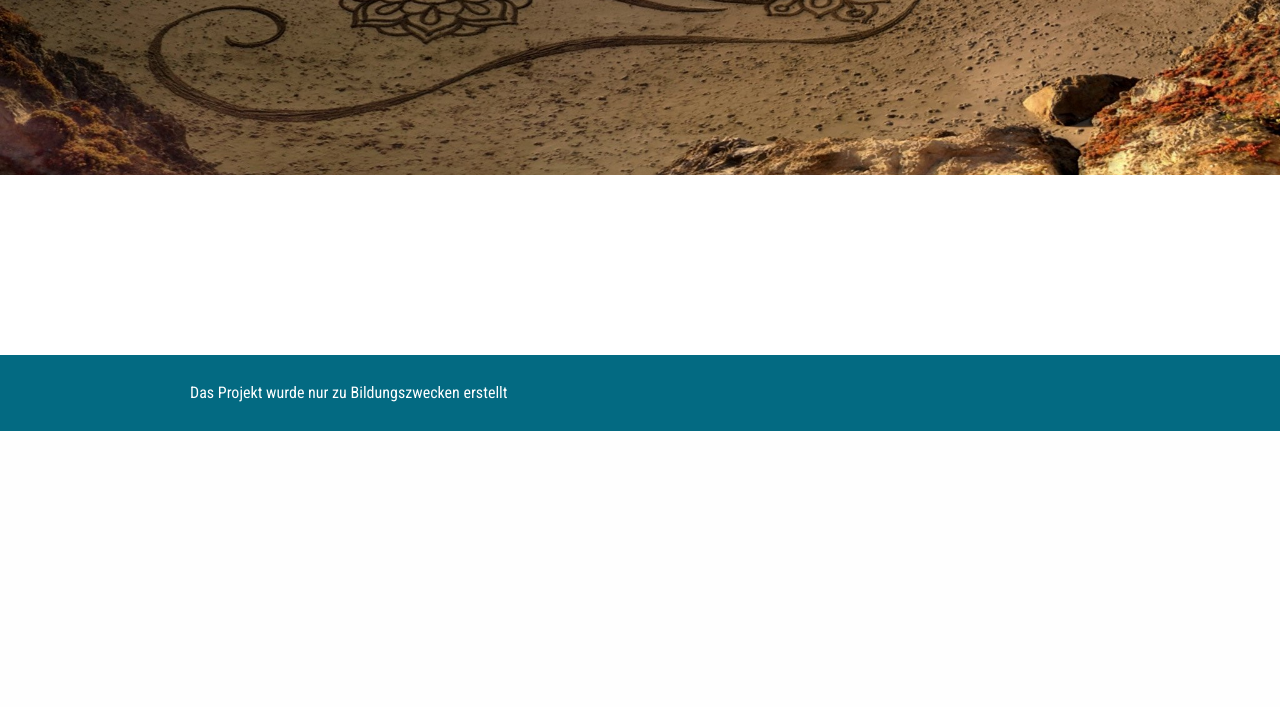
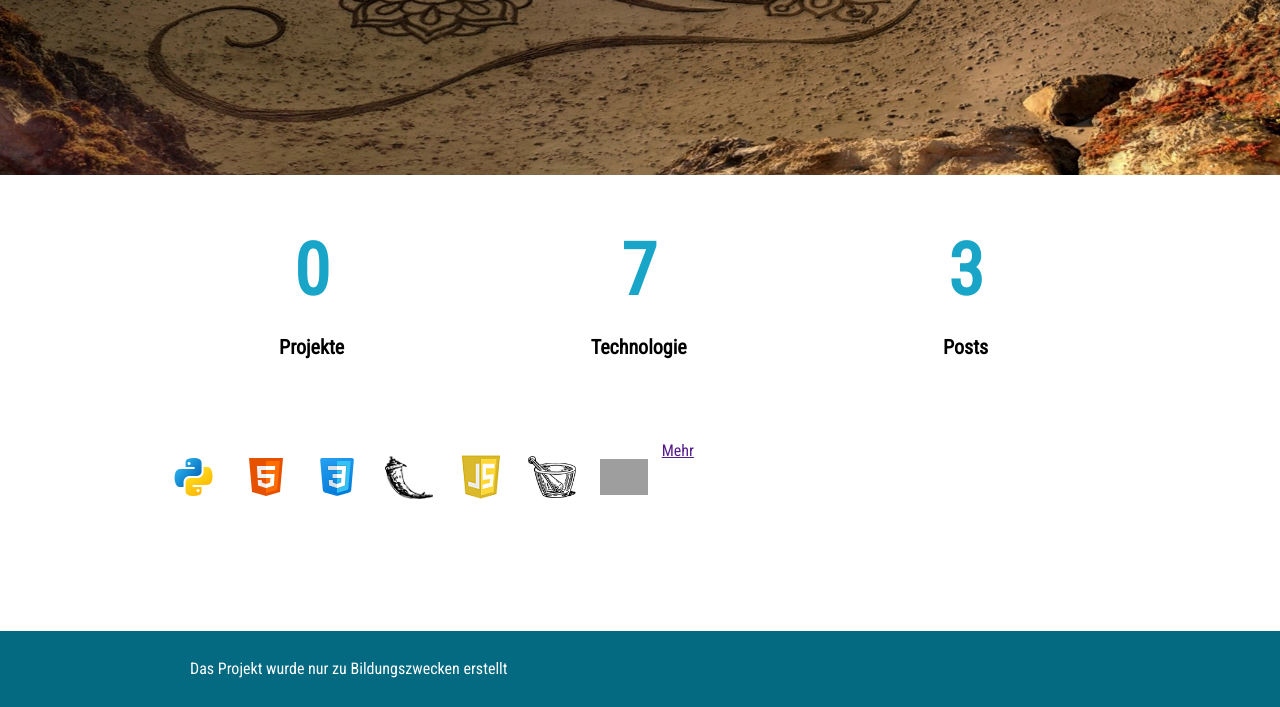
Before and after one commit to NadiaSchmitz/sandkasten, a Flask app: page / in a window 1280 px wide. Shown: the part 2376-3083 px from the top of the page. Before the commit the page ends 2807 px from the top, so only its background shows below. Run offline with Flask 3, Linux system fonts and the light colour scheme; some libraries are stand-ins or nearby versions; grey boxes are pictures that could not be loaded.

Commit message:
28102022

```diff
--- a/sandkasten_package/models.py
+++ b/sandkasten_package/models.py
@@ -6,7 +6,7 @@ from sandkasten_package import db, login
 
 
 class User(db.Model, UserMixin):
-    user_id = db.Column(db.Integer, primary_key=True)
+    id = db.Column(db.Integer, primary_key=True)
     email = db.Column(db.String(128), unique=True, nullable=False)
     password = db.Column(db.String(255), nullable=False)
     role = db.Column(db.String(100), nullable=False)
@@ -16,8 +16,8 @@ class User(db.Model, UserMixin):
 
 
 @login.user_loader
-def load_user(user_id):
-    return User.query.get(int(user_id))
+def load_user(id):
+    return User.query.get(int(id))
 
 
 class Post(db.Model):
--- a/sandkasten_package/routes.py
+++ b/sandkasten_package/routes.py
@@ -1,4 +1,6 @@
-from flask import render_template, url_for, request, redirect, session, flash
+import os
+
+from flask import render_template, url_for, request, redirect, session, flash, send_from_directory
 
 from flask_login import current_user, login_required, logout_user, login_user
 
@@ -12,14 +14,20 @@ menu = [{'name': 'Über mich', 'url': '/about'},
         {'name': 'Projekte', 'url': '/projects'},
         {'name': 'Technologie', 'url': '/technology'},
         {'name': 'Tagebuch', 'url': '/diary'},
-        {'name': 'Anmelden', 'url': '/login', 'id': 'authorization'},
-        {'name': 'Registrieren', 'url': '/register', 'id': 'authorization'}]
+        {'name': 'Anmelden', 'url': '/login', 'class': 'authorization'},
+        {'name': 'Registrieren', 'url': '/register', 'class': 'authorization'}]
 
 
 @app.route('/')
 @app.route('/index')
 def index():
-    return render_template('index.html', title='Sandkasten', menu=menu)
+    projects = Project.query.all()
+    projects_number = len(projects)
+    technologies = Technology.query.all()
+    technologies_number = len(technologies)
+    posts = Post.query.all()
+    posts_number = len(posts)
+    return render_template('index.html', title='Sandkasten', projects_number=projects_number, technologies=technologies, technologies_number=technologies_number, posts_number=posts_number, menu=menu)
 
 
 @app.route('/about')
@@ -150,3 +158,8 @@ def new_post():
     else:
         print('Post wurde nicht gespeichert')
         return render_template('new_post.html', title='Neues Post', menu=menu)
+
+
+@app.route('/favicon.ico')
+def favicon():
+    return send_from_directory(os.path.join(app.root_path, 'static'), 'favicon.ico', mimetype='image/vnd.microsoft.icon')
--- a/sandkasten_package/static/css/index.css
+++ b/sandkasten_package/static/css/index.css
@@ -51,3 +51,60 @@
     font-size: 30px;
     opacity: 1;
 }
+
+.statistic_wrapper {
+    padding: 0 0 70px 0;
+}
+
+.block_header {
+
+}
+
+.statistic_item {
+    display: inline-block;
+    vertical-align: top;
+    width: calc((100% - 50px) / 3);
+    box-sizing: border-box;
+    margin: 0 20px 0 0;
+}
+
+.statistic_item:last-of-type {
+    margin: 0;
+}
+
+.statistic_item a {
+    display: block;
+    color: #19a5c8;
+    font-size: 72px;
+    font-weight: 700;
+    text-decoration: none;
+    text-align: center;
+    margin: 0 0 30px 0;
+}
+
+.statistic_item_name {
+    font-size: 20px;
+    font-weight: 700;
+    text-align: center;
+}
+
+.new_projects_item {
+    display: inline-block;
+    vertical-align: top;
+    width: 49,9%;
+}
+
+.technology_wrapper {
+
+}
+
+.technology_wrapper .technology_item_logo {
+    display: inline-block;
+    vertical-align: top;
+    width: 48px;
+    height: 48px;
+    background-size: contain;
+    background-repeat: no-repeat;
+    background-position: 50%;
+    margin: 10px;
+}
--- a/sandkasten_package/static/css/new_item.css
+++ b/sandkasten_package/static/css/new_item.css
@@ -41,7 +41,7 @@ textarea {
     resize: none;
     overflow: hidden;
     box-sizing: border-box;
-    border: 2px solid #19a5c8;
+    border: 1px solid #19a5c8;
     font-family: 'Roboto Condensed', sans-serif;
     outline: none;
     margin: 0 0 20px 0;
@@ -49,7 +49,7 @@ textarea {
 }
 
 textarea:focus {
-    border: 2px solid #036A82;
+    border: 1px solid #036A82;
 }
 
 textarea::placeholder {
--- a/sandkasten_package/static/css/style.css
+++ b/sandkasten_package/static/css/style.css
@@ -4,6 +4,7 @@ body {
 
 .page_pattern {
     width: 960px;
+    margin: 0 auto;
 }
 
 header {
--- a/sandkasten_package/templates/base.html
+++ b/sandkasten_package/templates/base.html
@@ -18,7 +18,8 @@
     <link rel="stylesheet" href="{{ url_for('static', filename='css/404.css') }}">
     <link rel="stylesheet" href="{{ url_for('static', filename='css/new_item.css') }}">
     <link rel="stylesheet" href="{{ url_for('static', filename='css/technology.css') }}">
-    <link rel="icon" type="image/x-icon" href="{{ url_for('static', filename='images/favicon.png') }}">
+    <link rel="stylesheet" href="{{ url_for('static', filename='css/users.css') }}">
+    <link rel="shortcut icon" type="image/x-icon" href="{{ url_for('static', filename='favicon.ico') }}">
     <link rel="stylesheet" href="https://cdn.jsdelivr.net/bxslider/4.2.12/jquery.bxslider.css">
     <script src="https://ajax.googleapis.com/ajax/libs/jquery/3.1.1/jquery.min.js"></script>
     <script src="https://cdn.jsdelivr.net/bxslider/4.2.12/jquery.bxslider.min.js"></script>
@@ -50,7 +51,7 @@
                             <ul>
                                 {% for menu_item in menu -%}
                                     <li>
-                                        <a href="{{ menu_item.url }}" id="{{ menu_item.id }}">
+                                        <a href="{{ menu_item.url }}" class="{{ menu_item.class }}">
                                             {{ menu_item.name }}
                                         </a>
                                     </li>
--- a/sandkasten_package/templates/index.html
+++ b/sandkasten_package/templates/index.html
@@ -1,4 +1,8 @@
 {% extends 'base.html' %}
+
+{% block head %}
+{{ super() }}
+{% endblock %}
 
 {% block title %}
 Home
@@ -38,15 +42,44 @@ Home
         </div>
     </div>
 </div>
-<div class="content_body page_pattern">
-    <div class="statistic_wrapper">
+<div class="content_body">
+    <div class="statistic_wrapper page_pattern">
+        <h2 class="block_header"></h2>
+        <div class="statistic_item">
+            <a class="statistic_item_number" href="{{ url_for('projects') }}">
+                {{ projects_number }}
+            </a>
+            <p class="statistic_item_name">Projekte</p>
+        </div>
+        <div class="statistic_item">
+            <a class="statistic_item_number" href="{{ url_for('technology') }}">
+                {{ technologies_number }}
+            </a>
+            <p class="statistic_item_name">Technologie</p>
+        </div>
+        <div class="statistic_item">
+            <a class="statistic_item_number" href="{{ url_for('diary') }}">
+                {{ posts_number }}
+            </a>
+            <p class="statistic_item_name">Posts</p>
+        </div>
+    </div>
+    <div class="new_projects_wrapper">
+        <h2 class="block_header"></h2>
+        <div class="new_projects_item">
 
+        </div>
+        <div class="new_projects_item"></div>
+        <div class="new_projects_item"></div>
+        <div class="new_projects_item"></div>
     </div>
-    <div class="new_projects">
+    <div class="technology_wrapper page_pattern">
+        {% for item in technologies %}
 
-    </div>
-    <div class="technology_cloud">
+            <div class="technology_item_logo" style="background-image: url(/{{ item.logo }})"></div>
 
+        {% endfor %}
+        <a href="">Mehr</a>
     </div>
 </div>
 
```
Also changed, not shown: other parts of sandkasten_package/static/css/style.css (+5 -3 lines), other parts of sandkasten_package/templates/base.html (+1 -1 lines), sandkasten_package/static/css/users.css (added, +8 -0 lines), sandkasten_package/templates/users.html (+6 -3 lines), instance/dbsand.db, sandkasten_package/static/favicon.ico (added), sandkasten_package/static/images/favicon.png (deleted), sandkasten_package/static/images/icons_technology/sqlalchemy.jpg, 1 other file.
